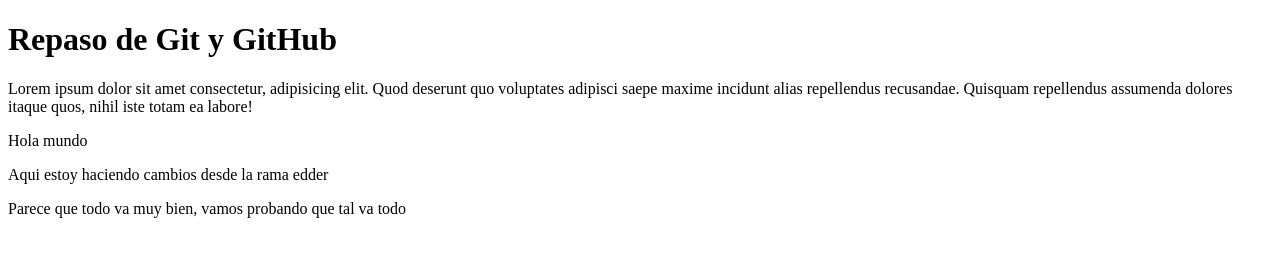
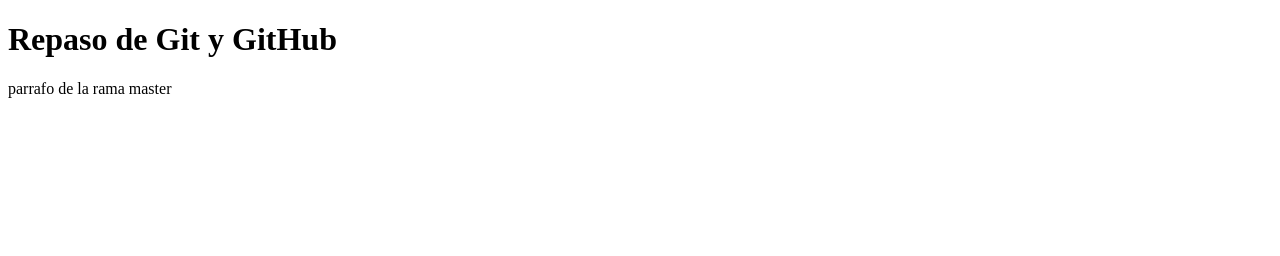
Before and after one commit to EdderCodarlupo/paginaWeb, a plain HTML site: page index.html in a window 1280 px wide. Drawn offline with Linux system fonts and the light colour scheme.

Commit message:
Agregando cambios desde la rama master

```diff
--- a/index.html
+++ b/index.html
@@ -7,14 +7,7 @@
   </head>
   <body>
     <h1>Repaso de Git y GitHub</h1>
-    <p>
-      Lorem ipsum dolor sit amet consectetur, adipisicing elit. Quod deserunt
-      quo voluptates adipisci saepe maxime incidunt alias repellendus
-      recusandae. Quisquam repellendus assumenda dolores itaque quos, nihil iste
-      totam ea labore!
-    </p>
-    <p>Hola mundo</p>
-    <p>Aqui estoy haciendo cambios desde la rama edder</p>
-    <p>Parece que todo va muy bien, vamos probando que tal va todo</p>
+
+    <p>parrafo de la rama master</p>
   </body>
 </html>
```
